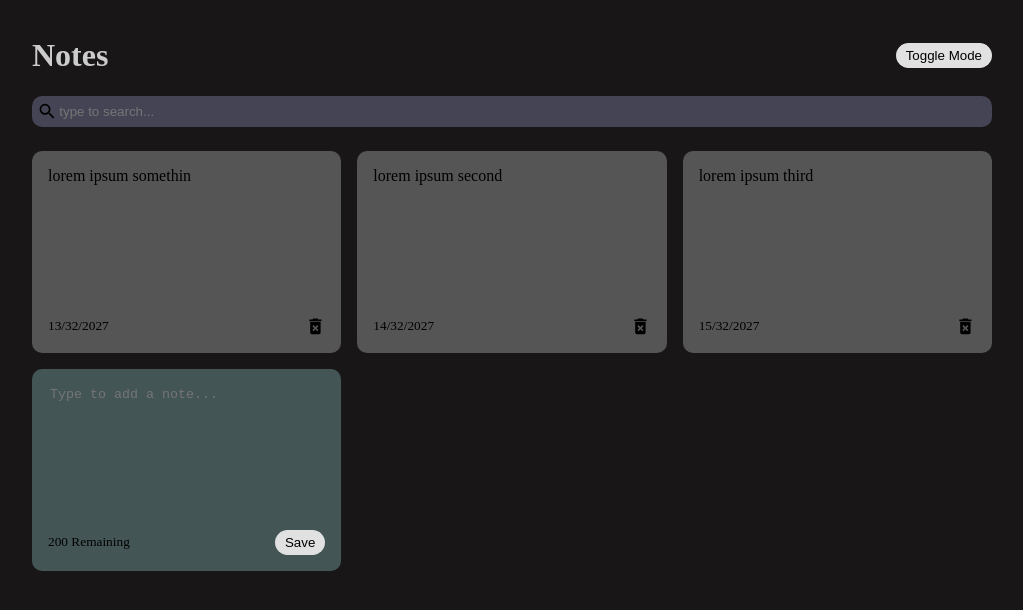
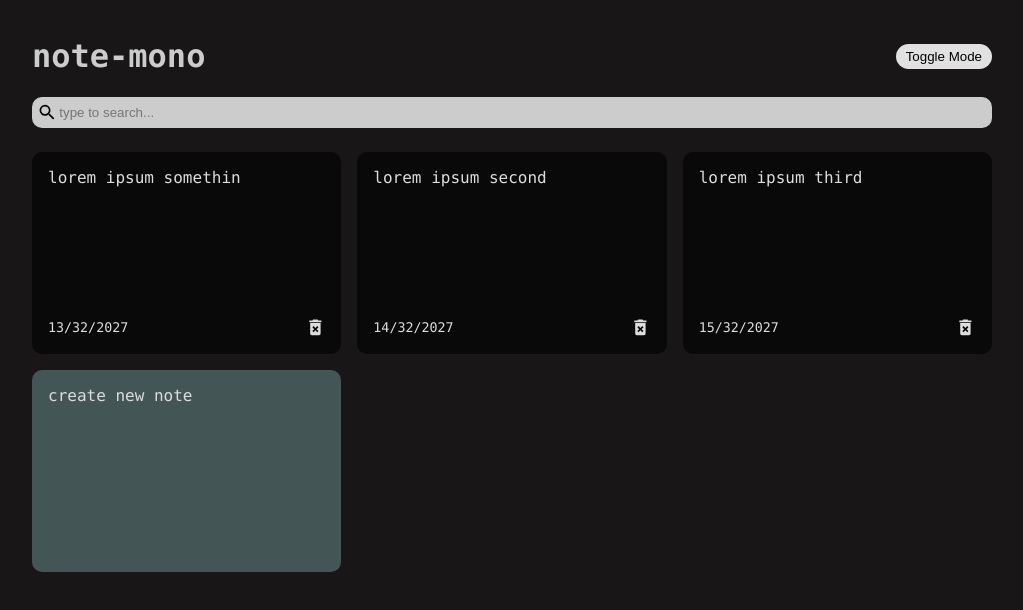
Before and after one commit to will-robertson0/note-mono, a React (Vite) app: page / in a window 1280 px wide. Shown: the top 610 px of the page, without its empty margins (128-1151 px from the left). Built offline with nearby package versions, Linux system fonts and the light colour scheme.

Commit message:
style changes

```diff
--- a/src/components/AddNote.jsx
+++ b/src/components/AddNote.jsx
@@ -19,21 +19,26 @@ const AddNote = ({ handleAddNote }) => {
 
   return (
     <div className="note new">
-      <textarea
+      create new note
+    </div>
+  );
+};
+
+
+
+/* <textarea
   rows="8"
   cols="10"
-        placeholder="Type to add a note..."
+  placeholder="type to add a note..."
   value={noteText}
   onChange={handleChange}
 ></textarea>
 <div className="note-footer">
-        <small>{characterLimit - noteText.length} Remaining</small>
+  <small>{characterLimit - noteText.length} remaining</small>
   <button className="save" onClick={handleSaveClick}>
     Save
   </button>
-      </div>
-    </div>
-  );
-};
+</div> */
+
 
 export default AddNote;
--- a/src/components/Header.jsx
+++ b/src/components/Header.jsx
@@ -3,7 +3,7 @@ import React from "react";
 const Header = ({ handleToggleDarkMode }) => {
   return (
     <div className="header">
-      <h1>Notes</h1>
+      <h1>note-mono</h1>
       <button
         onClick={() =>
           handleToggleDarkMode((previousDarkMode) => !previousDarkMode)
--- a/style.css
+++ b/style.css
@@ -14,6 +14,7 @@ body {
     display: flex;
     align-items: center;
     justify-content: space-between;
+    font-family: "Lucida Console", "Courier New", monospace;
 }
 
 .dark-mode {
@@ -34,6 +35,7 @@ h1 {
     margin-left: auto;
     padding: 1rem;
     min-height: 100vh;
+    font-family: "Lucida Console", "Courier New", monospace;
 }
 
 .notes-list {
@@ -69,7 +71,8 @@ textarea:focus {
 }
 
 .note {
-    background-color: #555555;
+    background-color: #090909;
+    color: #dddddd;
     border-radius: 10px;
     padding: 1rem;
     min-height: 170px;
@@ -92,7 +95,7 @@ textarea:focus {
 .search {
     display: flex;
     align-items: center;
-    background-color: #444455;
+    background-color: #cccccc;
     border-radius: 10px;
     padding: 5px;
     margin-bottom: 1.5em;
@@ -100,7 +103,7 @@ textarea:focus {
 
 .search input {
     border: none;
-    background-color: #444455;
+    background-color: #cccccc;
     width: 100%;
 }
 
```
Also changed, not shown: src/App.jsx (+4 -8 lines). Lines whose indentation alone changed are shown as unchanged.
